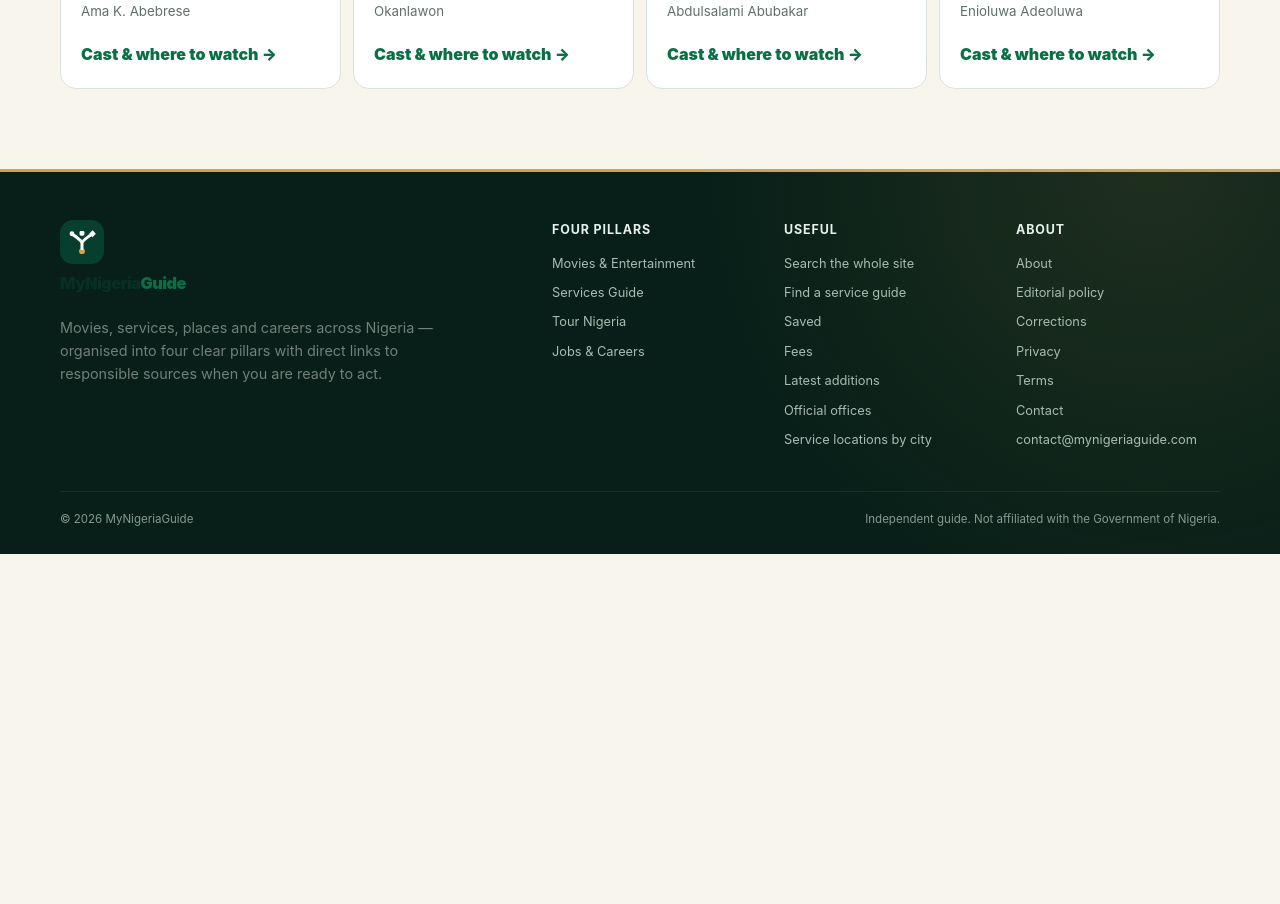
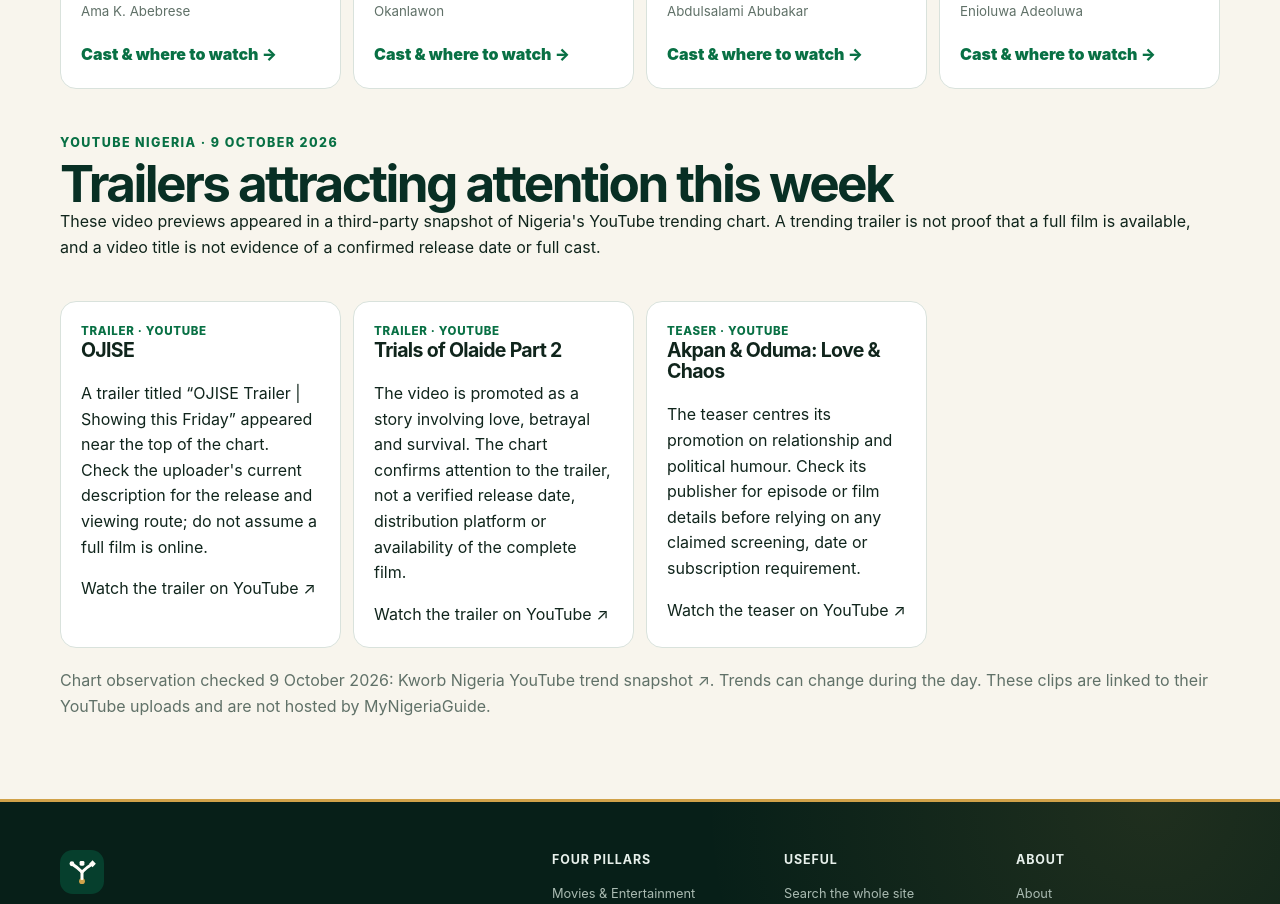
Before and after one commit to eghosa001/nigeria, a Next.js app: page /entertainment/trending in a window 1280 px wide. Shown: the part 1500-2404 px from the top of the page. Before the commit the page ends 2054 px from the top, so only its background shows below. Built offline with nearby package versions, Linux system fonts and the light colour scheme; no server answers.

Commit message:
Add verified 9 Oct YouTube trailer watchlist to existing trending hub without thin film pages

```diff
--- a/app/entertainment/trending/page.tsx
+++ b/app/entertainment/trending/page.tsx
@@ -24,5 +24,43 @@ export default function TrendingMoviesPage() {
     <p className="page-intro">A current release watchlist built around films people are searching for now and titles arriving later this month.</p>
     <AnswerFirst title="Start with the films that have a current release signal" summary="Black Market and MKO are already in their October release window, while First Lady, Onibọn Oje, Phoenix Fury, Wire Transfer and other titles have upcoming dates to watch." facts={[{label:"Current list",value:String(items.length)+" movie guides"},{label:"Main month",value:"October 2026"},{label:"Each page includes",value:"Cast · story · where to watch"},{label:"Source rule",value:"Verified release/platform links"}]} links={[{href:"/entertainment/movies",label:"Browse all movies"},{href:"/entertainment/releases",label:"Release calendar",primary:true}]} note="Release dates and cinema schedules can change. Each movie page shows the source/link freshness used for that title." />
     <div className="home-category-grid compact-category-grid">{items.map((item)=><Link className="home-category-card" href={"/entertainment/movies/"+item.slug} key={item.slug}><span>{item.year} · {item.genres.slice(0,2).join(" · ")}</span><strong>{item.title}</strong><small>{item.cast.slice(0,3).join(", ")}</small><i>Cast & where to watch →</i></Link>)}</div>
+    <section className="top-gap" aria-labelledby="youtube-trailers">
+      <div className="minimal-section-heading">
+        <div>
+          <span className="eyebrow">YouTube Nigeria · 9 October 2026</span>
+          <h2 id="youtube-trailers">Trailers attracting attention this week</h2>
+          <p>
+            These video previews appeared in a third-party snapshot of Nigeria&apos;s YouTube trending chart.
+            A trending trailer is not proof that a full film is available, and a video title
+            is not evidence of a confirmed release date or full cast.
+          </p>
+        </div>
+      </div>
+      <div className="home-category-grid compact-category-grid">
+        <article className="home-category-card">
+          <span>Trailer · YouTube</span>
+          <h3>OJISE</h3>
+          <p>A trailer titled &ldquo;OJISE Trailer | Showing this Friday&rdquo; appeared near the top of the chart. Check the uploader&apos;s current description for the release and viewing route; do not assume a full film is online.</p>
+          <a href="https://youtu.be/Hmvy2rX49So" target="_blank" rel="noopener noreferrer">Watch the trailer on YouTube ↗</a>
+        </article>
+        <article className="home-category-card">
+          <span>Trailer · YouTube</span>
+          <h3>Trials of Olaide Part 2</h3>
+          <p>The video is promoted as a story involving love, betrayal and survival. The chart confirms attention to the trailer, not a verified release date, distribution platform or availability of the complete film.</p>
+          <a href="https://youtu.be/Q5vqmJywp6Q" target="_blank" rel="noopener noreferrer">Watch the trailer on YouTube ↗</a>
+        </article>
+        <article className="home-category-card">
+          <span>Teaser · YouTube</span>
+          <h3>Akpan &amp; Oduma: Love &amp; Chaos</h3>
+          <p>The teaser centres its promotion on relationship and political humour. Check its publisher for episode or film details before relying on any claimed screening, date or subscription requirement.</p>
+          <a href="https://youtu.be/9ejg-J_-8Us" target="_blank" rel="noopener noreferrer">Watch the teaser on YouTube ↗</a>
+        </article>
+      </div>
+      <p className="job-muted top-gap">
+        Chart observation checked 9 October 2026:{" "}
+        <a href="https://kworb.net/youtube/trending/ng.html" target="_blank" rel="noopener noreferrer">Kworb Nigeria YouTube trend snapshot ↗</a>.
+        Trends can change during the day. These clips are linked to their YouTube uploads and are not hosted by MyNigeriaGuide.
+      </p>
+    </section>
   </div></section></>);
 }
```
